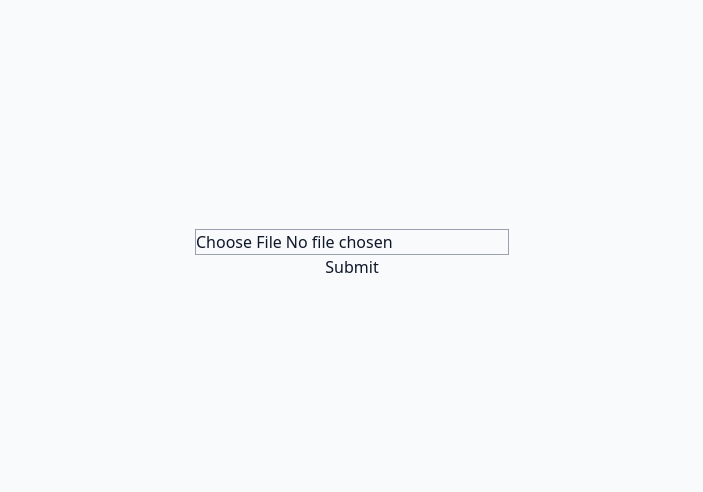
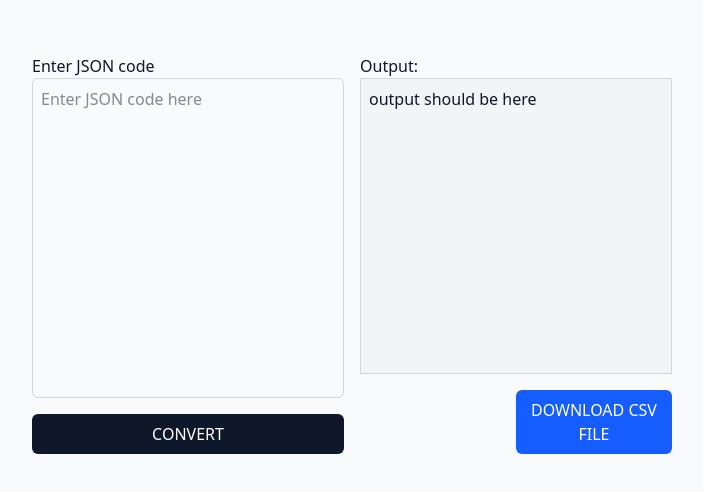
Before and after one commit to Omar-Risi/json-2-csv, a React (Vite) app in the folder app/: page / in a window 1280 px wide. Shown: the part 146-638 px from the top of the page, without its empty margins (288-991 px from the left). Built offline with nearby package versions, Linux system fonts and the light colour scheme.

Commit message:
feat(ui): new UI for webpage created
Created new User Interface for application interface.

```diff
--- a/app/src/App.jsx
+++ b/app/src/App.jsx
@@ -2,10 +2,24 @@ function App() {
   return (
     <>
       <main className="flex justify-center items-center flex-col h-screen">
-        <form className="flex flex-col">
-          <input type="file" name="file_upload" className="border border-gray-400" />
-          <button> Submit </button>
-        </form>
+        <div className="w-[75vw] lg:w-[50vw] lg:grid grid-cols-2 gap-4 min-h-1/2">
+          <form className="flex flex-col">
+            <label for="code" className="font-medium">Enter JSON code</label>
+            <textarea name="code" className=" text-slate-900 flex-1 w-full border border-gray-300 rounded-md p-2 overflow-y-scroll resize-none" placeholder="Enter JSON code here"></textarea>
+            <button type="submit" className="mt-4 w-full py-2 text-center px-4 bg-slate-900 text-white rounded-md font-medium uppercase hover:bg-slate-800 cursor-pointer"> Convert </button>
+          </form>
+          <div className="flex flex-col">
+            <p className="font-medium">Output: </p>
+            <div className="bg-gray-100 border border-gray-300 flex-1 p-2 overflow-y-scroll">
+              <p>
+                output should be here
+              </p>
+            </div>
+            <div className="w-full flex justify-end">
+              <button className="mt-4 w-1/2 py-2 text-center bg-blue-600 text-white rounded-md font-medium uppercase hover:bg-blue-500 cursor-pointer"> Download CSV file </button>
+            </div>
+          </div>
+        </div>
 
       </main>
     </>
```
